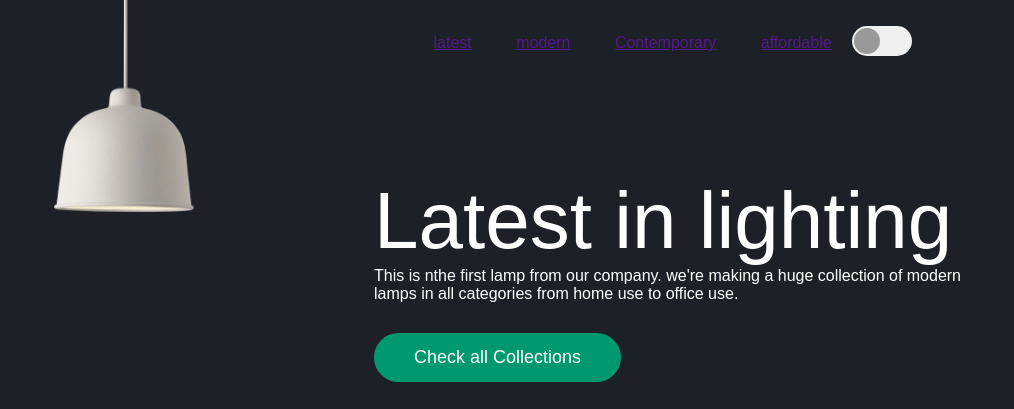
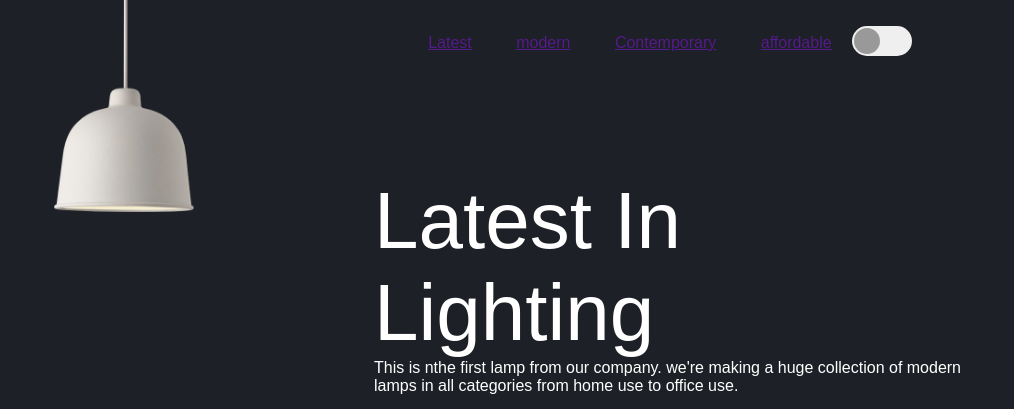
Before and after one commit to P-H-G/projeto_vuelamp, a plain HTML site: page index.html in a window 1280 px wide. Shown: the top 409 px of the page, 266-1280 px from the left. Drawn offline with Linux system fonts and the light colour scheme.

Commit message:
Update index.html

```diff
--- a/index.html
+++ b/index.html
@@ -39,7 +39,7 @@
 
                 <h2 class="fecha">X</h2>
 
-                <li><a href="" class="ativa">latest</a></li>
+                <li><a href="" class="ativa">Latest</a></li>
                 <li><a href="">modern</a></li>
                 <li><a href="">Contemporary</a></li>
                 <li><a href="">affordable</a></li>
@@ -55,7 +55,7 @@
         </div>
 
         <div class="text-container">
-            <h1>Latest in lighting</h1>
+            <h1>Latest In Lighting</h1>
             <p>This is nthe first lamp from our company. we're making a huge collection of modern lamps in all categories from home use to office use.</p>
             <a href="">Check all Collections</a>
             <div class="control">
```
